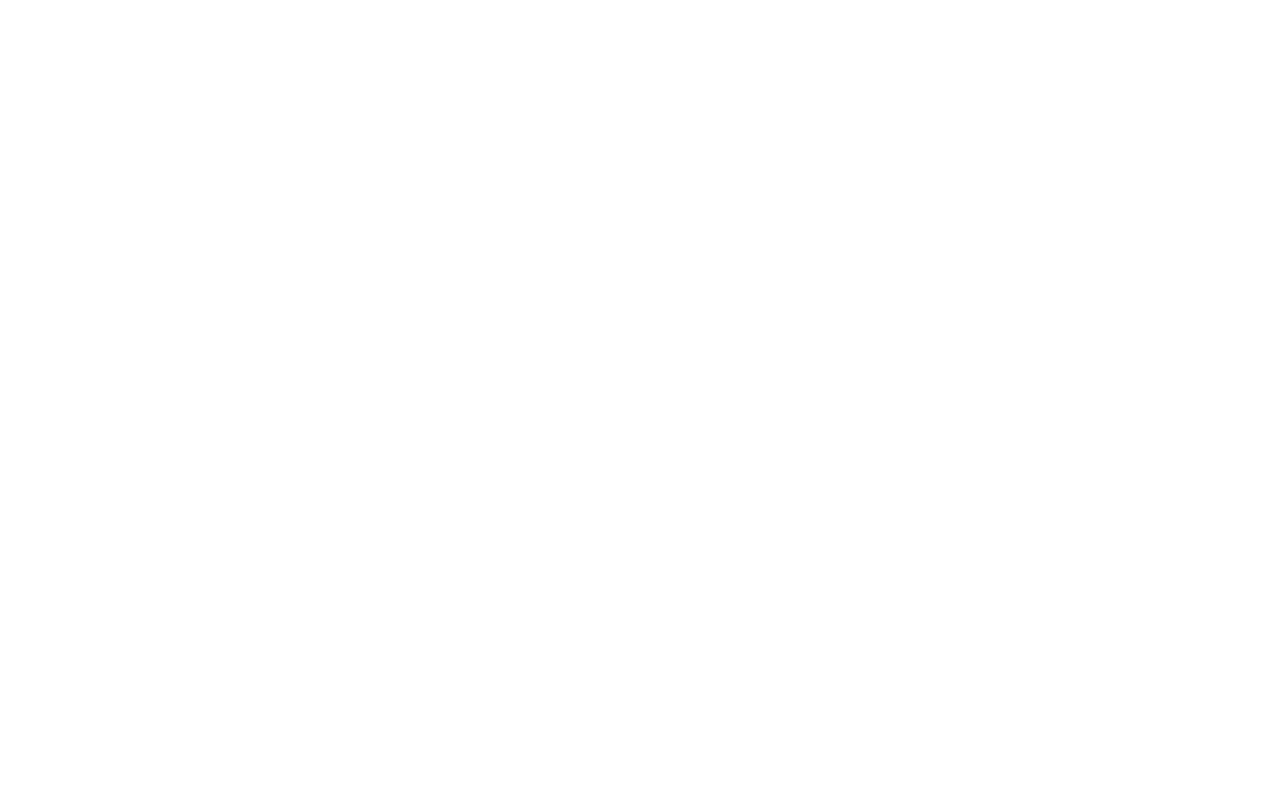
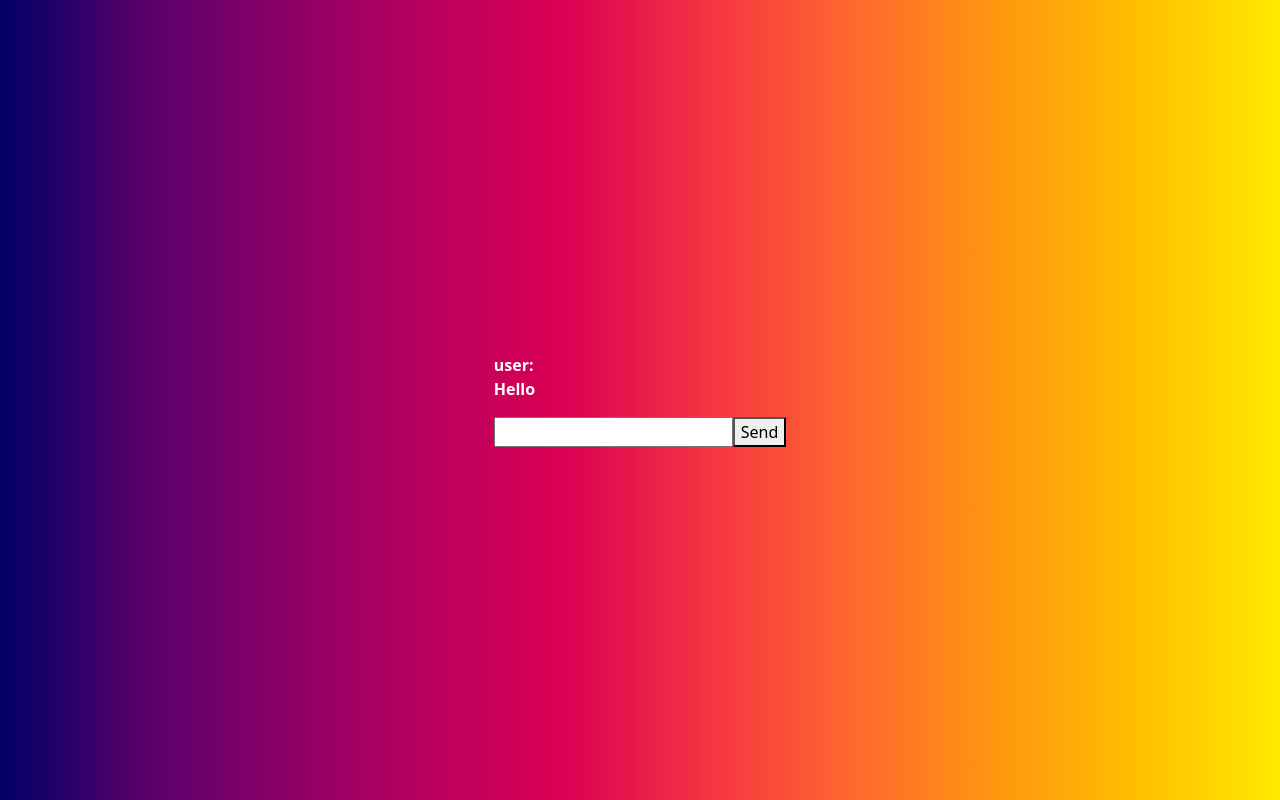
Before and after one commit to mjsipes/inventory, a React (Create React App) app: page /t in a window 1280 px wide. Before the commit this address had no page. Built offline with nearby package versions, Linux system fonts and the light colour scheme.

Commit message:
correctly set up to try and install components

```diff
--- a/src/App.js
+++ b/src/App.js
@@ -3,13 +3,14 @@ import { Route, Routes } from 'react-router-dom';
 
 import Gpt from './Gpt';
 import MainPage from './MainPage';
-
+import Test from './Test';
 function App() {
   return (
     <div>
       <Routes>
         <Route path="/gpt" element={<Gpt />} />
         <Route path="/" element={<MainPage />} />
+        <Route path="/t" element={<Test />} />
       </Routes>
     </div>
   );
--- a/src/SearchBar.js
+++ b/src/SearchBar.js
@@ -1,10 +1,10 @@
-import { useState } from "react";
+import { useState } from 'react';
 
 function SearchBar(props) {
-  const [name, setName] = useState("");
+  const [name, setName] = useState('');
   const [price, setPrice] = useState();
-  const [type, setType] = useState("");
-  const [brand, setBrand] = useState("");
+  const [type, setType] = useState('');
+  const [brand, setBrand] = useState('');
 
   const searchButtonPressed = () => {
     props.updateSearchParams({
@@ -13,6 +13,10 @@ function SearchBar(props) {
       type: type,
       brand: brand,
     });
+    setName('');
+    setPrice('');
+    setType('');
+    setBrand('');
   };
 
   return (
--- /dev/null
+++ b/src/Test.js
@@ -0,0 +1,13 @@
+import React from 'react';
+import './Gpt.css'; // Ensure you have the correct path to your CSS file
+import VectorSearch from './VectorSearch';
+
+function Test() {
+  return (
+    <div className="gpt-background">
+      <VectorSearch />
+    </div>
+  );
+}
+
+export default Test;
```
Also changed, not shown: src/MainPage.js (+1 -62 lines), notes.txt, 1 other file (tests, documents, lock files or other folders).
